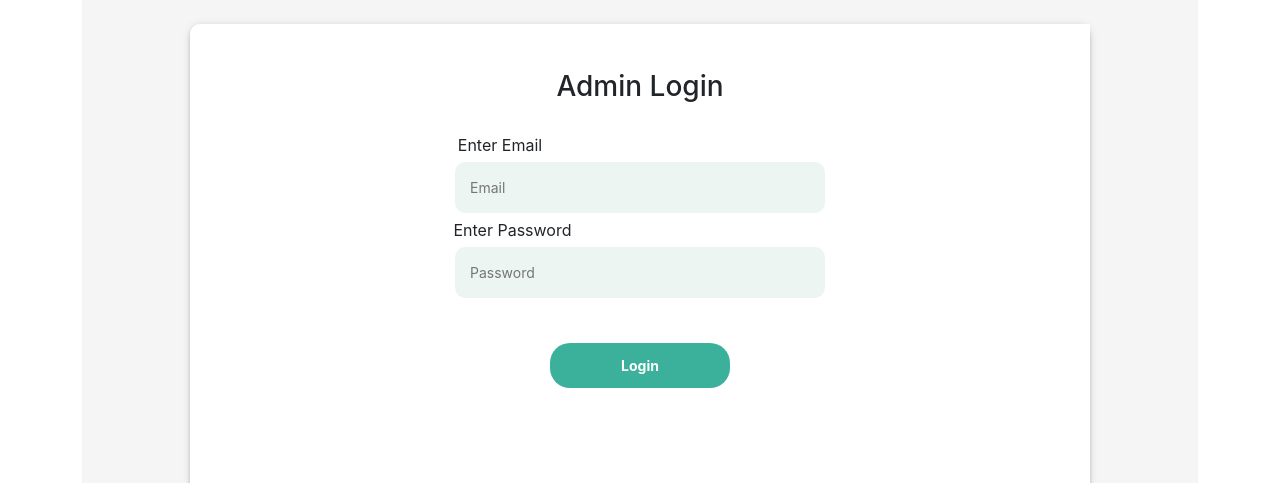
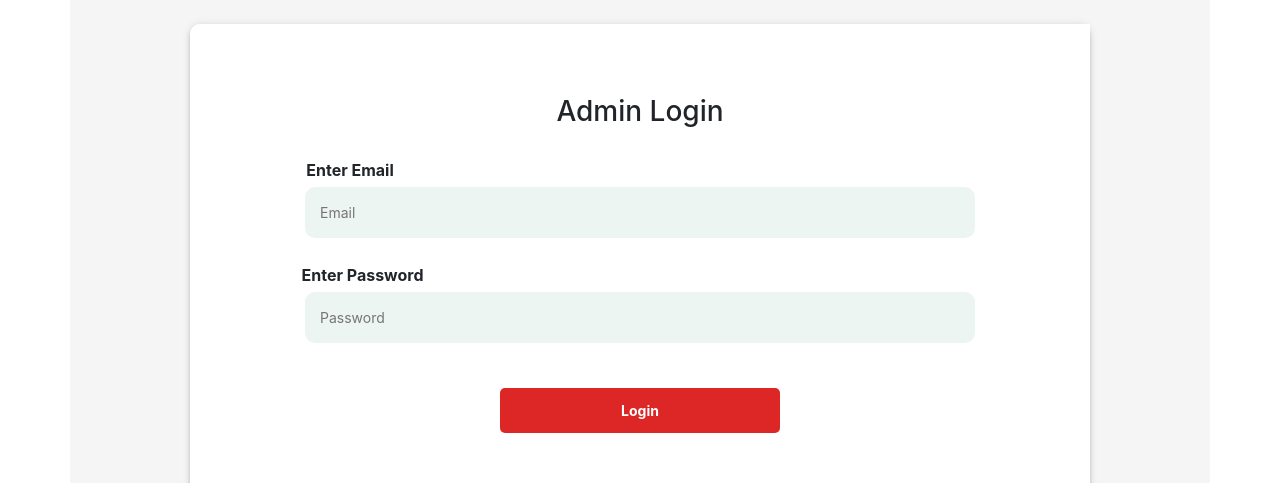
Before and after one commit to NonimUdara/E-Automotive-Web, a React (Create React App) app: page / in a window 1280 px wide. Shown: the part 972-1455 px from the top of the page. Built offline with nearby package versions, Linux system fonts and the light colour scheme.

Commit message:
decorate background

```diff
--- a/src/components/AdminLogin/index.js
+++ b/src/components/AdminLogin/index.js
@@ -51,13 +51,13 @@ const Login = () => {
 					<img src={logo} style={{ height: '800px', width: '1350px'}} alt='background'>
 					</img>
 				</div>
-
+          <div class="row">
 			<div className={styles.login_container} style={{ marginBottom: '-30px' }}>
 				<div className={styles.login_form_container}>
 					<div className={styles.left}>
 						<form className={styles.form_container} onSubmit={handleSubmit}>
-							<h3 style={{ marginBottom: '30px', marginTop: '-80px' }}>Admin Login</h3>
-							<label style={{ alignItems: 'left', textAlign: 'left', marginRight: '280px' }}>Enter Email</label>
+							<h3 style={{ marginBottom: '30px', marginTop: '-100px' }}>Admin Login</h3>
+							<label style={{ alignItems: 'left', textAlign: 'left', marginRight: '580px', fontWeight:'bold' }}>Enter Email</label>
 							<input
 								type="email"
 								placeholder="Email"
@@ -67,7 +67,7 @@ const Login = () => {
 								required
 								className={styles.input}
 							/>
-							<label style={{ alignItems: 'left', textAlign: 'left', marginRight: '255px' }}>Enter Password</label>
+							<label style={{ alignItems: 'left', textAlign: 'left', marginRight: '555px', fontWeight:'bold', marginTop:'20px' }}>Enter Password</label>
 							<input
 								type="password"
 								placeholder="Password"
@@ -84,6 +84,7 @@ const Login = () => {
 						</form>
 					</div>
 				</div>
+			</div>
 			</div>
 
 			<MDBFooter style={{ backgroundColor: '#3C3C3C' }} className="font-small pt-4 mt-4">
--- a/src/components/AdminLogin/styles.module.css
+++ b/src/components/AdminLogin/styles.module.css
@@ -41,7 +41,7 @@
 .input {
 	outline: none;
 	border: none;
-	width: 370px;
+	width: 670px;
 	padding: 15px;
 	border-radius: 10px;
 	background-color: #edf5f3;
@@ -84,15 +84,16 @@
 	outline: none;
 	padding: 12px 0;
 	background-color: white;
-	border-radius: 20px;
-	width: 180px;
+	border-radius: 5px;
+	width: 280px;
 	font-weight: bold;
 	font-size: 14px;
 	cursor: pointer;
 }
 
 .green_btn {
-	background-color: #3bb19b;
+	background-color: #DD2727;
 	color: white;
 	margin: 10px;
+	margin-bottom: -80px;
 }
```
